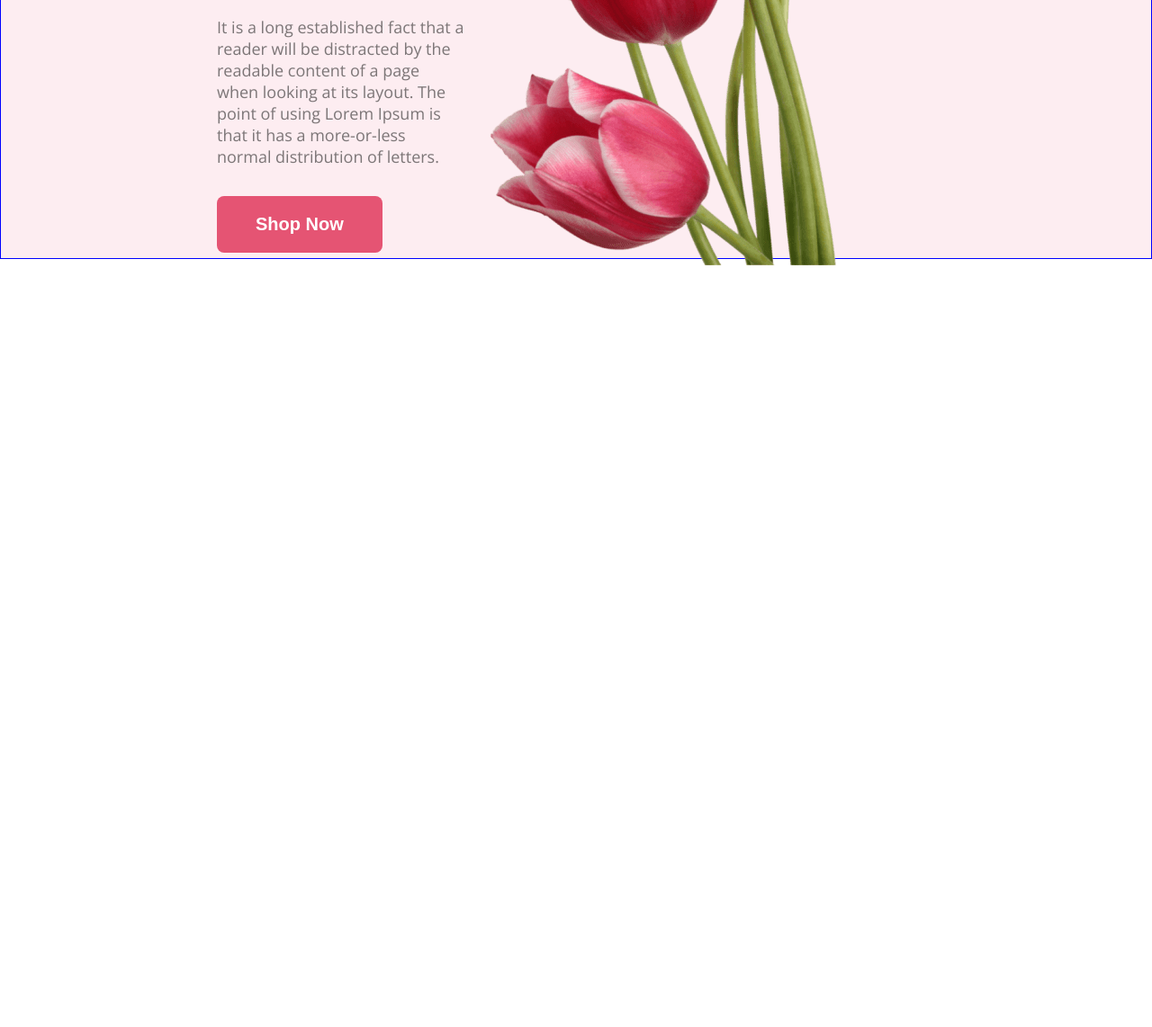
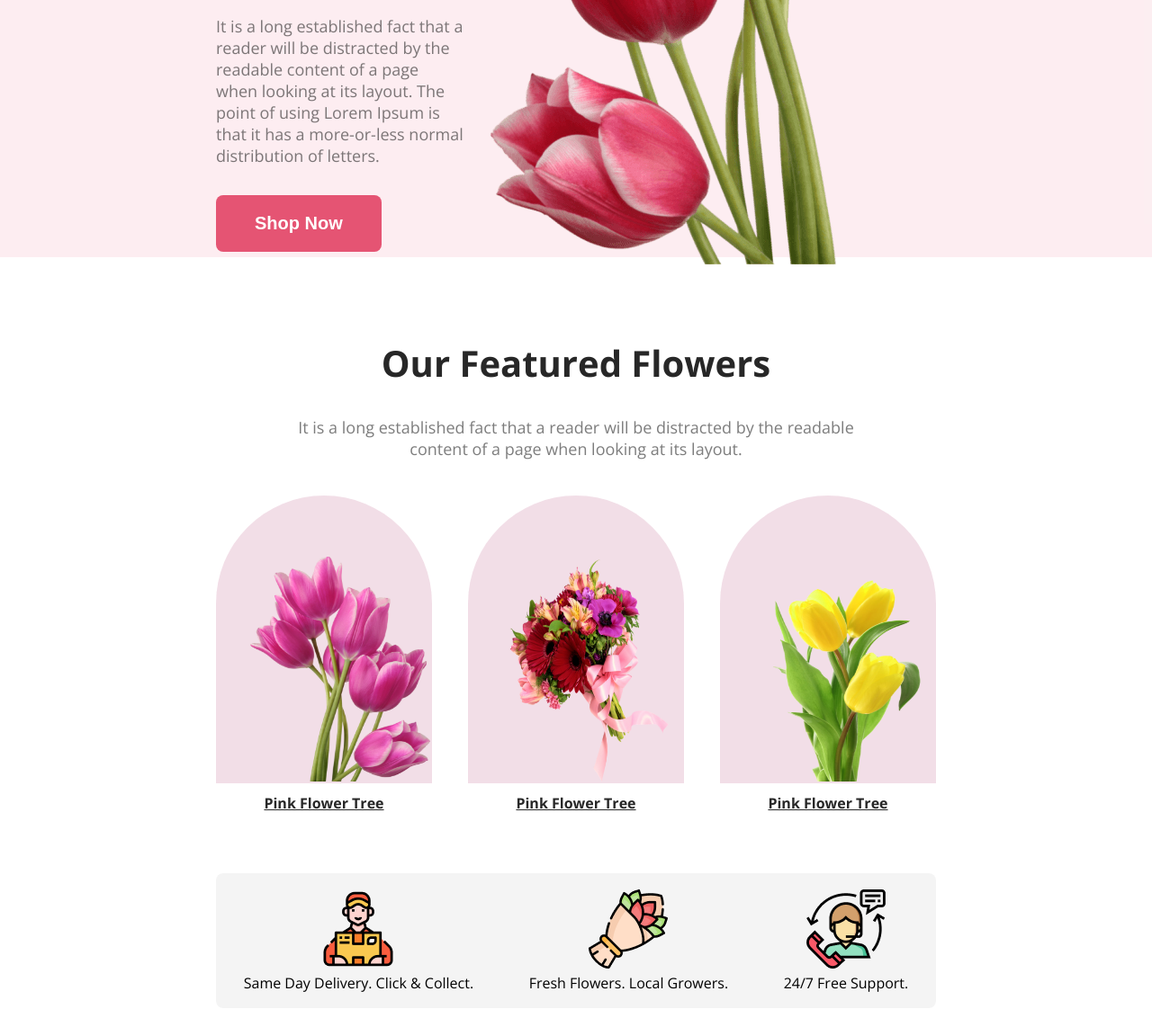
Before and after one commit to Shanto93/flower-shop-website, a plain HTML site: page index.html in a window 1280 px wide. Shown: the part 514-1656 px from the top of the page at 90% size. Before the commit the page ends 814 px from the top, so only its background shows below. Drawn offline with nearby package versions, Linux system fonts and the light colour scheme.

Commit message:
featured partcomplete

```diff
--- a/index.html
+++ b/index.html
@@ -1,14 +1,18 @@
 <!DOCTYPE html>
 <html lang="en">
+
 <head>
     <meta charset="UTF-8">
     <meta name="viewport" content="width=device-width, initial-scale=1.0">
     <title>Shanta's Flower Shop</title>
     <link rel="stylesheet" href="style.css">
     <link rel="preconnect" href="https://fonts.googleapis.com">
-<link rel="preconnect" href="https://fonts.gstatic.com" crossorigin>
-<link href="https://fonts.googleapis.com/css2?family=Lato:ital,wght@0,100;0,300;0,400;0,700;0,900;1,100;1,300;1,400;1,700;1,900&family=Open+Sans:ital,wght@0,400;0,700;1,400;1,700;1,800&display=swap" rel="stylesheet">
+    <link rel="preconnect" href="https://fonts.gstatic.com" crossorigin>
+    <link
+        href="https://fonts.googleapis.com/css2?family=Lato:ital,wght@0,100;0,300;0,400;0,700;0,900;1,100;1,300;1,400;1,700;1,900&family=Open+Sans:ital,wght@0,400;0,700;1,400;1,700;1,800&display=swap"
+        rel="stylesheet">
 </head>
+
 <body>
     <!-- This is header section -->
     <header>
@@ -21,7 +25,9 @@
                 </h1>
 
                 <p class="description">
-                    It is a long established fact that a reader will be distracted by the readable content of a page when looking at its layout. The point of using Lorem Ipsum is that it has a more-or-less normal distribution of letters.
+                    It is a long established fact that a reader will be distracted by the readable content of a page
+                    when looking at its layout. The point of using Lorem Ipsum is that it has a more-or-less normal
+                    distribution of letters.
                 </p>
                 <button class="common-button">
                     Shop Now
@@ -36,8 +42,58 @@
 
             </div>
         </div>
+        <!-- This is featured flower section -->
+        <div class="feature-container common-width">
+            <div class="feature-head">
+                <h2 class="feature-title">
+                    Our Featured Flowers
+                </h2>
+                <p class="description">
+                    It is a long established fact that a reader will be distracted by the readable <br>content of a page
+                    when looking at its layout.
+                </p>
+
+            </div>
+            <div class="feature-body">
+                <div class="box">
+                    <img src="Flower Asset/pngwing 6.png" alt="There is some issues" class="feature-image">
+                    <p class="image-title">Pink Flower Tree</p>
+                </div>
+                <div class="box">
+                    <img src="Flower Asset/pngwing 5.png" alt="There is some issues" class="feature-image">
+                    <p class="image-title">Pink Flower Tree</p>
+                </div>
+                <div class="box">
+                    <img src="Flower Asset/pngwing 7.png" alt="There is some issues" class="feature-image">
+                    <p class="image-title">Pink Flower Tree</p>
+                </div>
+
+            </div>
+            <div class="feature-foot">
+                <div class="foot1">
+                    <img src="Flower Asset/Group 57.png" alt="" class="foot-img">
+                    <p class="foot-title">Same Day Delivery. Click & Collect.</p>
+                </div>
+                <div class="foot1">
+                    <img src="Flower Asset/Group 58.png" alt="" class="foot-img">
+                    <p class="foot-title">Fresh Flowers. Local Growers.</p>
+                </div>
+                <div class="foot1">
+                    <img src="Flower Asset/Group 59.png" alt="" class="foot-img">
+                    <p class="foot-title">24/7 Free Support.</p>
+                </div>
+            </div>
+
+
+
+        </div>
+
+
+        <!-- This is hot deal section -->
+
 
     </header>
 
 </body>
+
 </html>
--- a/style.css
+++ b/style.css
@@ -43,7 +43,6 @@ body{
     align-items: center;
     height: 100vh;
     padding-left: 240px;
-    border: 1px solid blue;
 }
 .home-left-section{
     width: 50%;
@@ -52,3 +51,53 @@ body{
     margin-top: 20px;
     padding-right: 130px;
 }
+/* This is featured flower section */
+.feature-head{
+    text-align: center;
+    margin-top: 90px;
+}
+.feature-title{
+    color: #272727;
+    font-size: 40px;
+    font-weight: 800;
+}
+.feature-container{
+    height: 100vh;
+}
+.feature-image{
+    width:200px;
+    height: 250px;
+    margin: 68px 38px 38px 38px;
+}
+.image-title{
+    color: #272727;
+    font-size: 16px;
+    font-weight: 700;
+    text-decoration-line: underline;
+    margin-top: -30px;
+}
+.feature-body{
+    display: flex;
+    align-items: center;
+    justify-content: space-between;
+    text-align: center;
+    margin-top: 40px;
+}
+.box{
+    width: 30%;
+    height: 320px;
+    border-radius: 300px 300px 0px 0px;
+    background: rgba(167, 33, 98, 0.15);
+}
+.feature-foot{
+    display: flex;
+    justify-content: space-around;
+    align-items: center;
+    height: 150px;
+    border-radius: 8px;
+    background: rgba(39, 39, 39, 0.05);
+    margin: 100px 0px;
+}
+.foot1{
+    text-align: center;
+}
```
